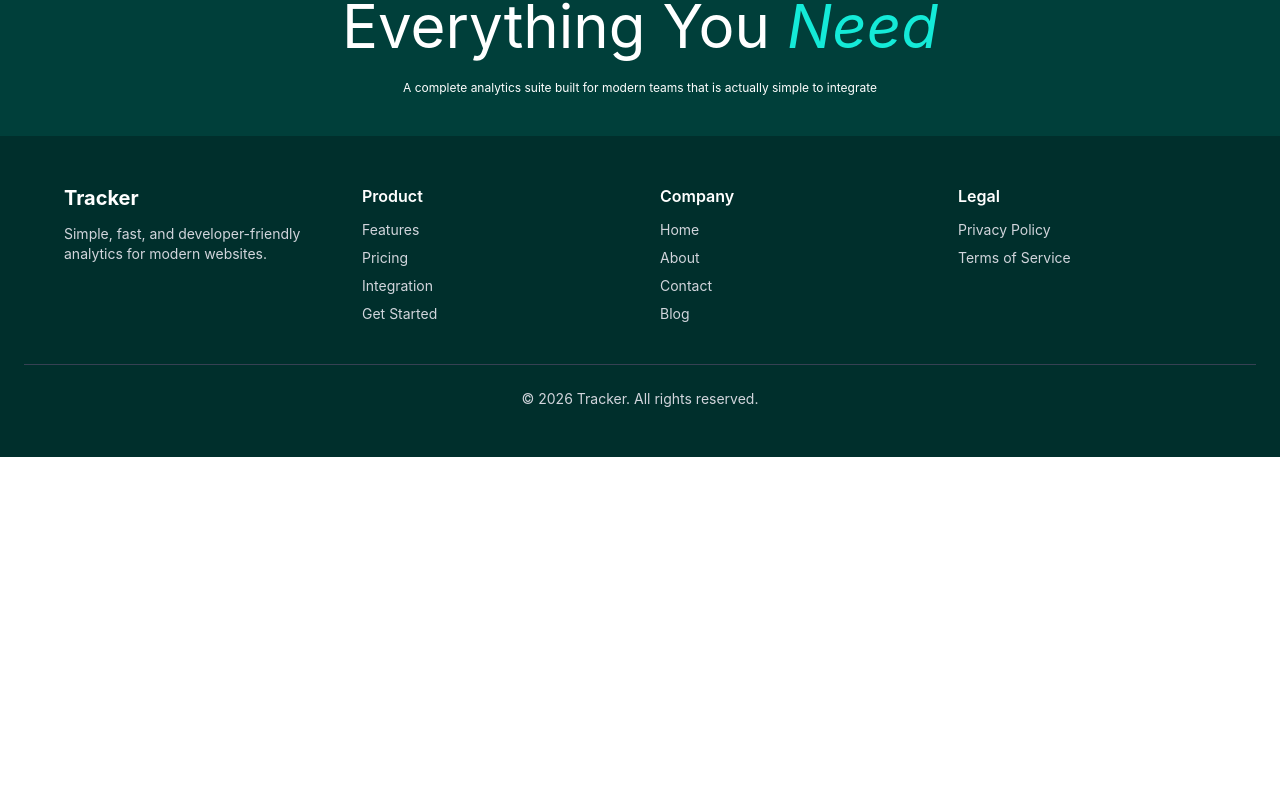
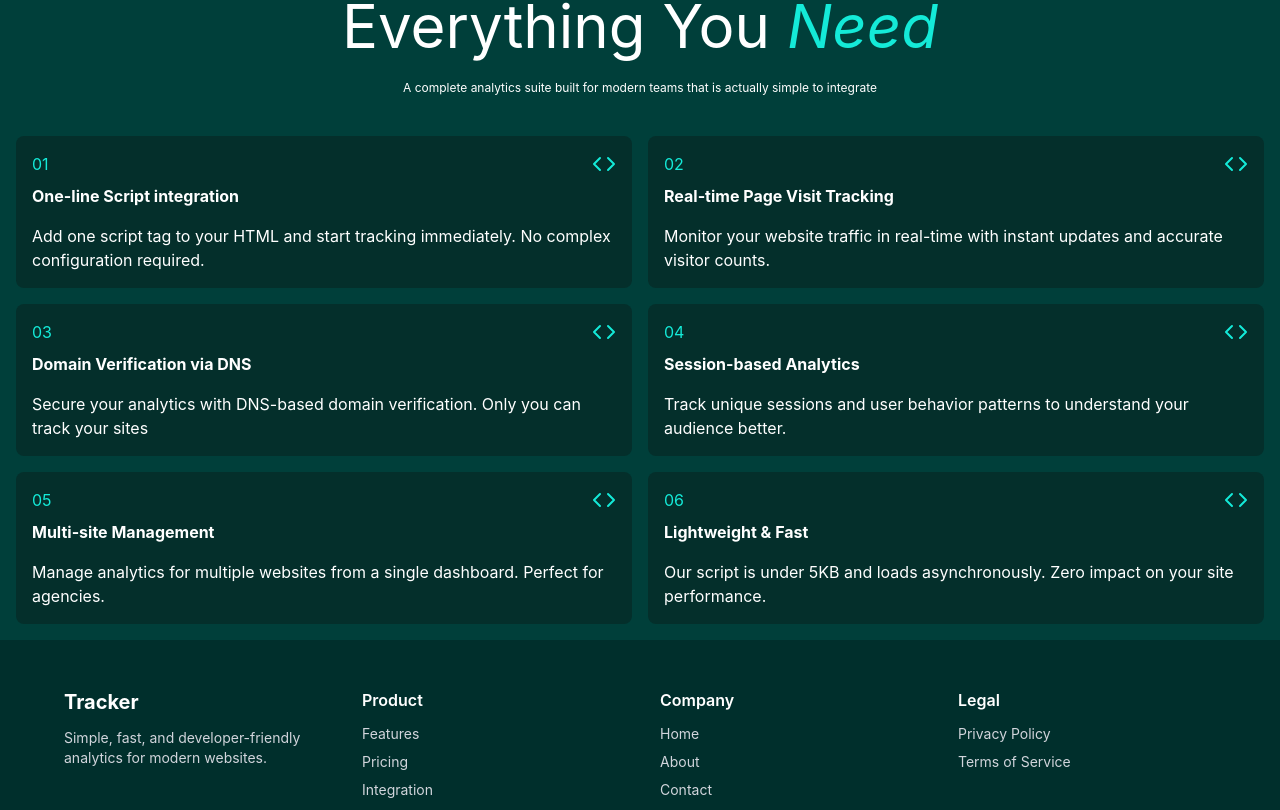
Before and after one commit to Muhammad-Raheel04/tracker, a React (Vite) app in the folder frontend/: page / in a window 1280 px wide. Shown: the part 735-1545 px from the top of the page. Before the commit the page ends 1192 px from the top, so only its background shows below. Built offline with nearby package versions, Linux system fonts and the light colour scheme; no server answers.

Commit message:
feat(features): add siteFeatures array to render platform features dynamically

```diff
--- a/frontend/src/components/Features.jsx
+++ b/frontend/src/components/Features.jsx
@@ -1,9 +1,44 @@
+import { Code } from 'lucide-react'
 import React from 'react'
 
 const siteFeatures = [
     {
+        number: "01",
+        icon: <Code />,
+        heading: "One-line Script integration",
+        text: "Add one script tag to your HTML and start tracking immediately. No complex configuration required."
+    },
+    {
+        number: "02",
+        icon: <Code />,
+        heading: "Real-time Page Visit Tracking",
+        text: "Monitor your website traffic in real-time with instant updates and accurate visitor counts."
+    },
+    {
+        number: "03",
+        icon: <Code />,
+        heading: "Domain Verification via DNS",
+        text: "Secure your analytics with DNS-based domain verification. Only you can track your sites"
+    },
+    {
+        number: "04",
+        icon: <Code />,
+        heading: "Session-based Analytics",
+        text: "Track unique sessions and user behavior patterns to understand your audience better."
+    },
+    {
+        number: "05",
+        icon: <Code />,
+        heading: "Multi-site Management",
+        text: "Manage analytics for multiple websites from a single dashboard. Perfect for agencies."
+    },
+    {
+        number: "06",
+        icon: <Code />,
+        heading: "Lightweight & Fast",
+        text: "Our script is under 5KB and loads asynchronously. Zero impact on your site performance."
+    },
 
-    }
 ]
 const Features = () => {
     return (
@@ -16,13 +51,28 @@ const Features = () => {
                 <div className='w-10 md:w-16 h-px bg-[#14ead8]'></div>
             </div>
 
-            <div className='flex flex-col justify-center items-center text-3xl md:text-6xl py-2'>
-                <h2 className='text-white pb-2'>
+            <div className='flex flex-col justify-center items-center text-3xl md:text-6xl md:py-2'>
+                <h2 className='text-white md:pb-2'>
                     Everything You <span><i className='text-[#14ead8]'>Need</i></span>
                 </h2>
                 <p className='p-4 text-xs text-center text-white'>A complete analytics suite built for modern teams that is actually simple to integrate</p>
             </div>
 
+            <div className='grid grid-cols-1 md:grid-cols-2 gap-4'>
+                {siteFeatures.map((feature) => (
+                    <div className='bg-[#042f2b] p-4 rounded-lg hover:border-l-2 border-[#14ead8]'>
+                        <div className='flex justify-between'>
+                            <p className='text-[#14ead8]'>{feature.number}</p>
+                            <p className='text-[#14ead8]'>{feature.icon}</p>
+                        </div>
+                        <div className='flex flex-col gap-4 mt-2'>
+                            <h2 className='text-white font-bold font-sans'>{feature.heading}</h2>
+                            <p className='text-white'>{feature.text}</p>
+                        </div>
+                    </div>
+
+                ))}
+            </div>
         </div>
     )
 }
```
